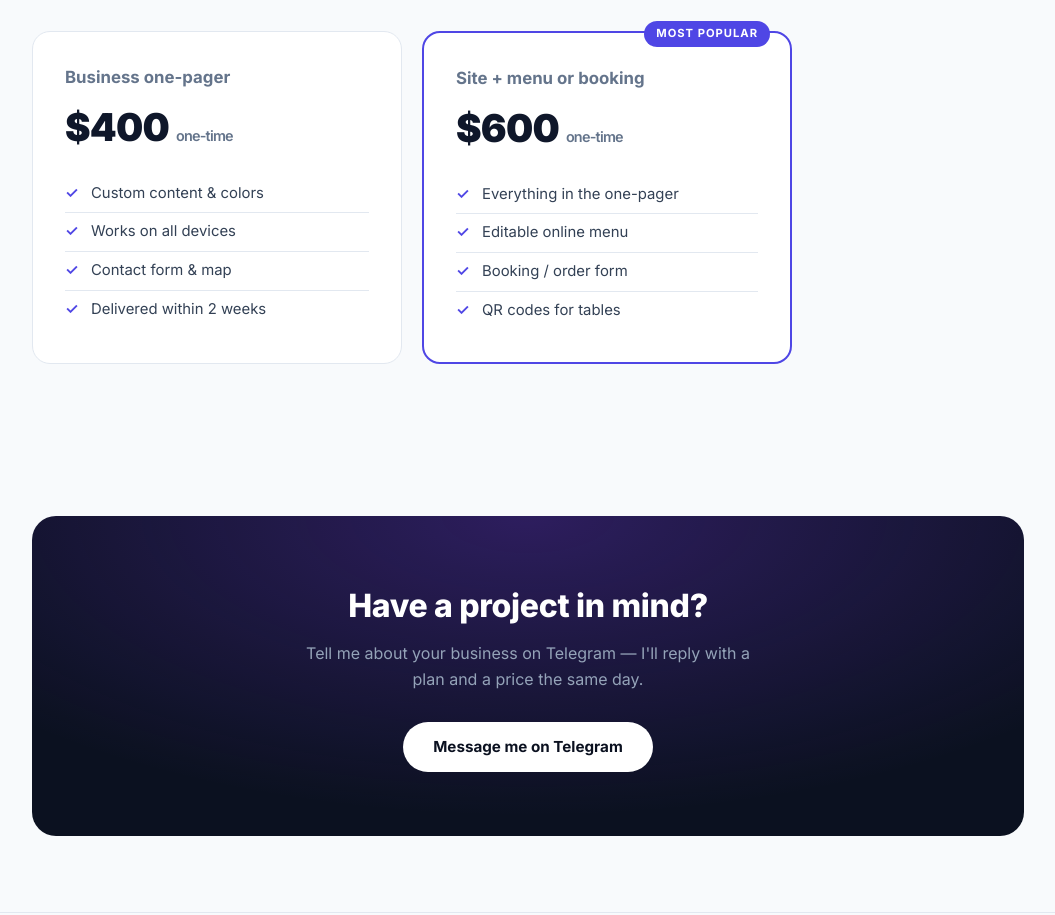
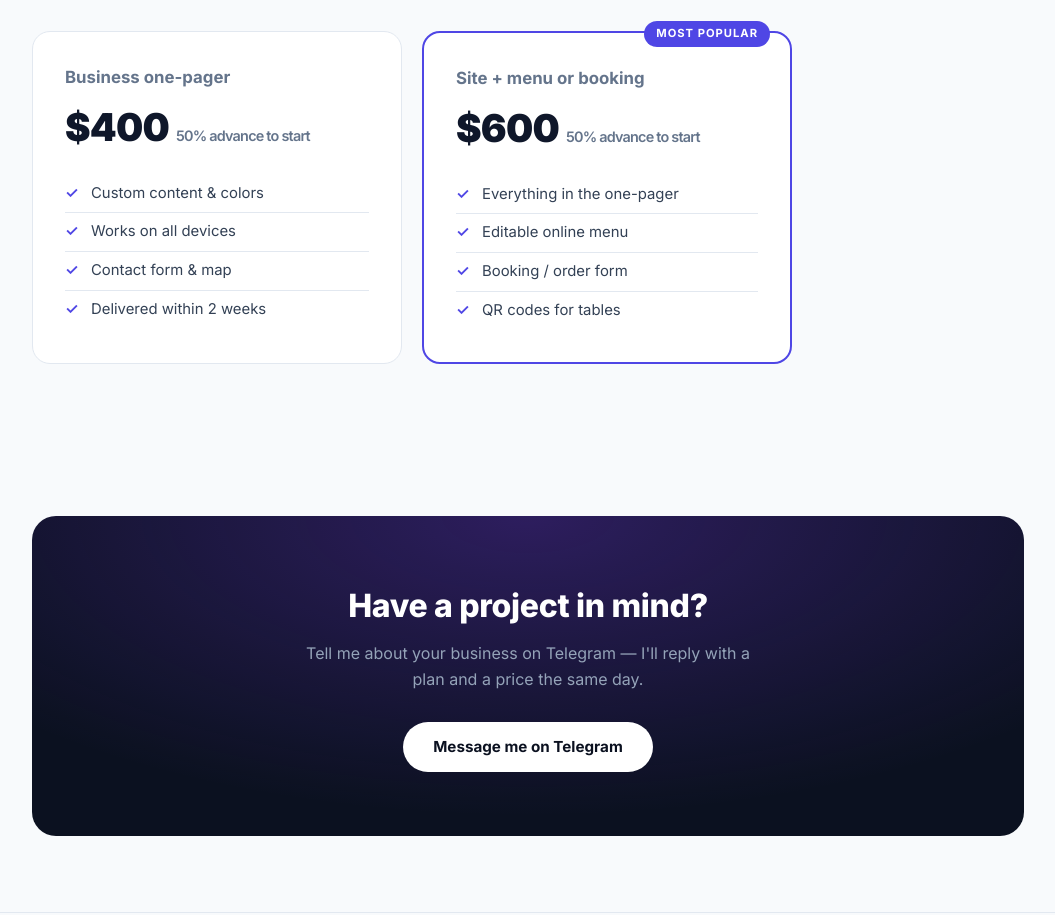
Before and after one commit to yashhasan570/web-demo, a plain HTML site: page portfolio.html in a window 1280 px wide. Shown: the part 2900-3815 px from the top of the page, without its empty margins (112-1167 px from the left). Drawn offline with Linux system fonts and the light colour scheme.

Commit message:
Portfolio pricing: 50% advance wording instead of one-time

```diff
--- a/portfolio.html
+++ b/portfolio.html
@@ -175,7 +175,7 @@ section{padding:56px 0}
   <div class="price">
     <div class="tier">
       <h3>Business one-pager</h3>
-      <div class="amt">$400 <small>one-time</small></div>
+      <div class="amt">$400 <small>50% advance to start</small></div>
       <ul>
         <li>Custom content &amp; colors</li>
         <li>Works on all devices</li>
@@ -186,7 +186,7 @@ section{padding:56px 0}
     <div class="tier hot">
       <span class="pop">Most popular</span>
       <h3>Site + menu or booking</h3>
-      <div class="amt">$600 <small>one-time</small></div>
+      <div class="amt">$600 <small>50% advance to start</small></div>
       <ul>
         <li>Everything in the one-pager</li>
         <li>Editable online menu</li>
```
